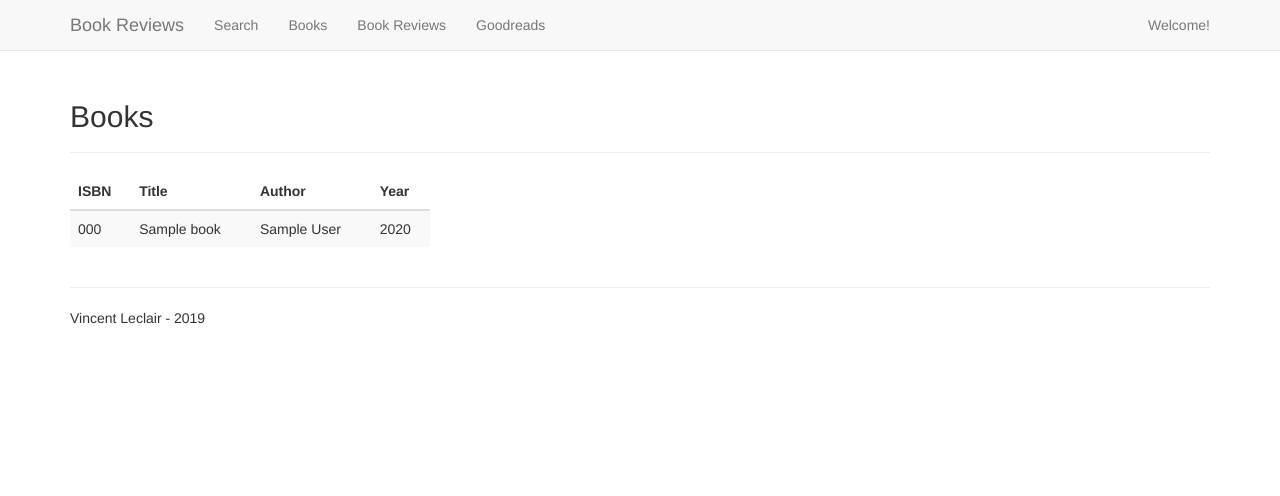
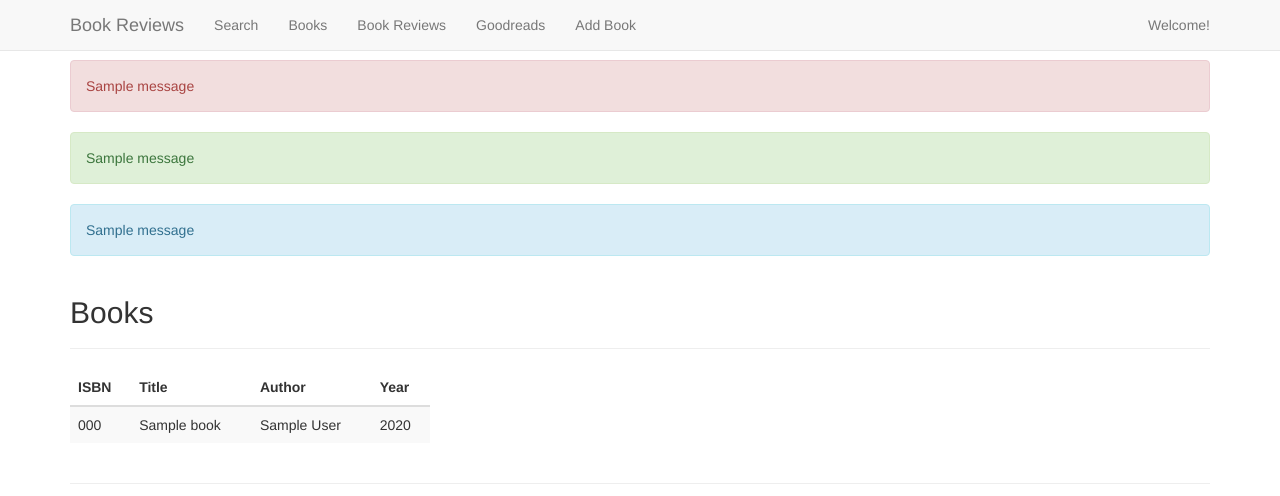
Before and after one commit to vinleclair/wd50-project1, a Flask app: page / in a window 1280 px wide. Shown: the top 496 px of the page. Run offline with Flask 2, Linux system fonts and the light colour scheme; tables that the repository leaves empty hold one stand-in row (values such as "Sample post"); one stand-in notice (Sample message) is shown; some libraries are stand-ins or nearby versions.

Commit message:
Add use of form

```diff
--- a/project/books/templates/layout.html
+++ b/project/books/templates/layout.html
@@ -36,6 +36,7 @@
             <li><a href="#">Books</a></li>
             <li><a href="#">Book Reviews</a></li>
             <li><a href="#">Goodreads</a></li>
+            <li><a href="{{ url_for('books.add_book') }}">Add Book</a></li>
           </ul>
           <ul class="nav navbar-nav navbar-right">
             <li><a href="#">Welcome!</a></li>
@@ -46,6 +47,18 @@
 
     <div class="container">
       <div class="content">
+        <!-- flash messages -->
+        {% for error_message in get_flashed_messages(category_filter=["error"]) %}
+        <div class="alert alert-danger alert-dismissible">{{ error_message }}</div>
+        {% endfor %}
+
+        {% for success_message in get_flashed_messages(category_filter=["success"]) %}
+        <div class="alert alert-success alert-dismissible">{{ success_message }}</div>
+        {% endfor %}
+
+        {% for info_message in get_flashed_messages(category_filter=["info"]) %}
+        <div class="alert alert-info alert-dismissible">{{ info_message }}</div>
+        {% endfor %}
 
         <!-- child template -->
         {% block content %}
--- a/project/books/views.py
+++ b/project/books/views.py
@@ -1,12 +1,39 @@
 # imports
-from flask import render_template, Blueprint
+from flask import render_template, Blueprint, request, redirect, url_for, flash
+from project import db
 from project.models import Book
+from .forms import AddBookForm
 
 # config
 books_blueprint = Blueprint('books', __name__, template_folder='templates')
+
+# helper functions
+def flash_errors(form):
+    for field, errors in form.errors.items():
+        for error in errors:
+            flash(u"Error in the %s field - %s" % (
+                getattr(form, field).label.text,
+                error
+            ), 'info')
 
 # routes
 @books_blueprint.route('/')
 def index():
     all_books = Book.query.all()
     return render_template('books.html', books=all_books)
+
+@books_blueprint.route('/add', methods=['GET', 'POST'])
+def add_book():
+    form = AddBookForm(request.form)
+    if request.method == 'POST':
+        if form.validate_on_submit():
+            new_book = Book(form.isbn.data, form.title.data, form.author.data, form.year.data)
+            db.session.add(new_book)
+            db.session.commit()
+            flash('New book, {}, added!'.format(new_book.title), 'success')
+            return redirect(url_for('books.index'))
+        else:
+            flash_errors(form)
+            flash('ERROR! Book was not added.', 'error')
+
+    return render_template('add_book.html',form=form)
--- a/project/static/css/main.css
+++ b/project/static/css/main.css
@@ -2,3 +2,8 @@
   padding: 60px 0;
   background: #ffffff;
 }
+
+.error {
+  color: red;
+  font-size: .8em;
+}
--- a/requirements.txt
+++ b/requirements.txt
@@ -2,11 +2,14 @@
 coverage==4.5.2
 Flask==1.0.2
 Flask-SQLAlchemy==2.3.2
+Flask-WTF==0.14.2
 itsdangerous==1.1.0
 Jinja2==2.10
 MarkupSafe==1.1.1
 nose2==0.8.0
 psycopg2==2.7.7
+psycopg2-binary==2.7.7
 six==1.12.0
 SQLAlchemy==1.3.0
 Werkzeug==0.14.1
+WTForms==2.2.1
```
Also changed, not shown: project/books/forms.py (added, +10 -0 lines), project/books/templates/_form_macros.html (added, +17 -0 lines), project/books/templates/add_book.html (added, +33 -0 lines), project/tests/test_books.py (+37 -2 lines).
